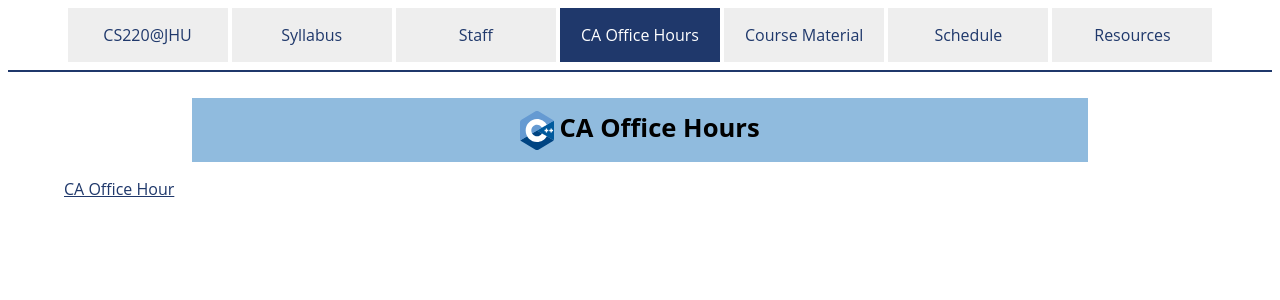
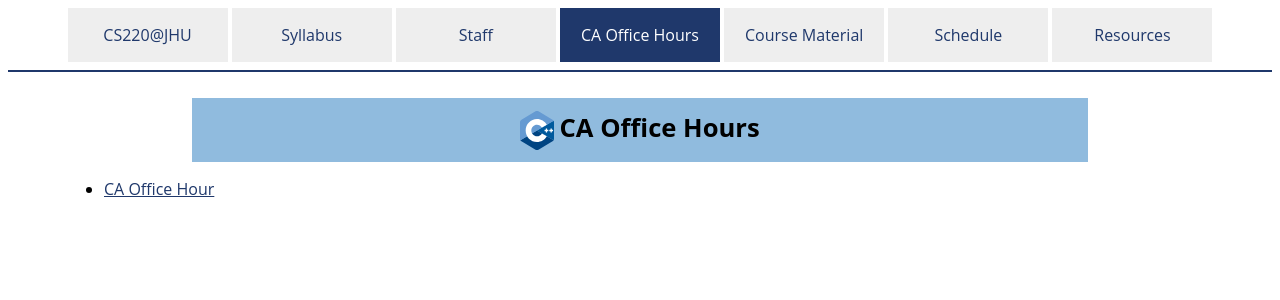
Before and after one commit to jhu-ip/cs220-f23, a Jekyll site: the page built from officehours.md, in a window 1280 px wide. Shown: the top 300 px of the page. Built offline with Jekyll 4.4.1, drawn with Linux system fonts in a browser that asks for light colours.

Commit message:
added CA OHs

```diff
--- a/officehours.md
+++ b/officehours.md
@@ -3,4 +3,4 @@ layout: officehours
 title: "CA Office Hours"
 category: "officehours"
 ---
-[CA Office Hour](https://docs.google.com/spreadsheets/d/1wfST1AcrgcNaVsvr6xUWKu4LNAU3JYyFmuhlaIxP0EQ/edit#gid=2050153296)
+* [CA Office Hour](https://docs.google.com/spreadsheets/d/1wfST1AcrgcNaVsvr6xUWKu4LNAU3JYyFmuhlaIxP0EQ/edit#gid=2050153296)
```
